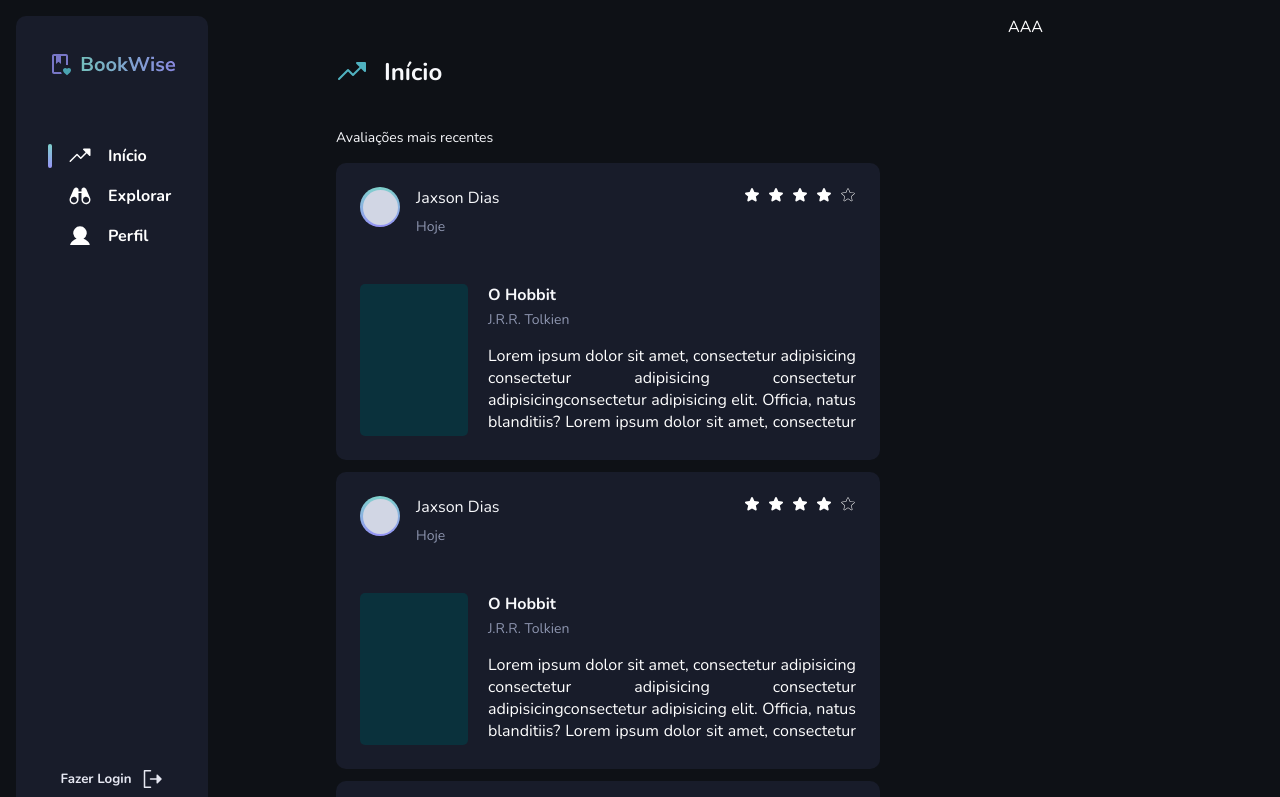
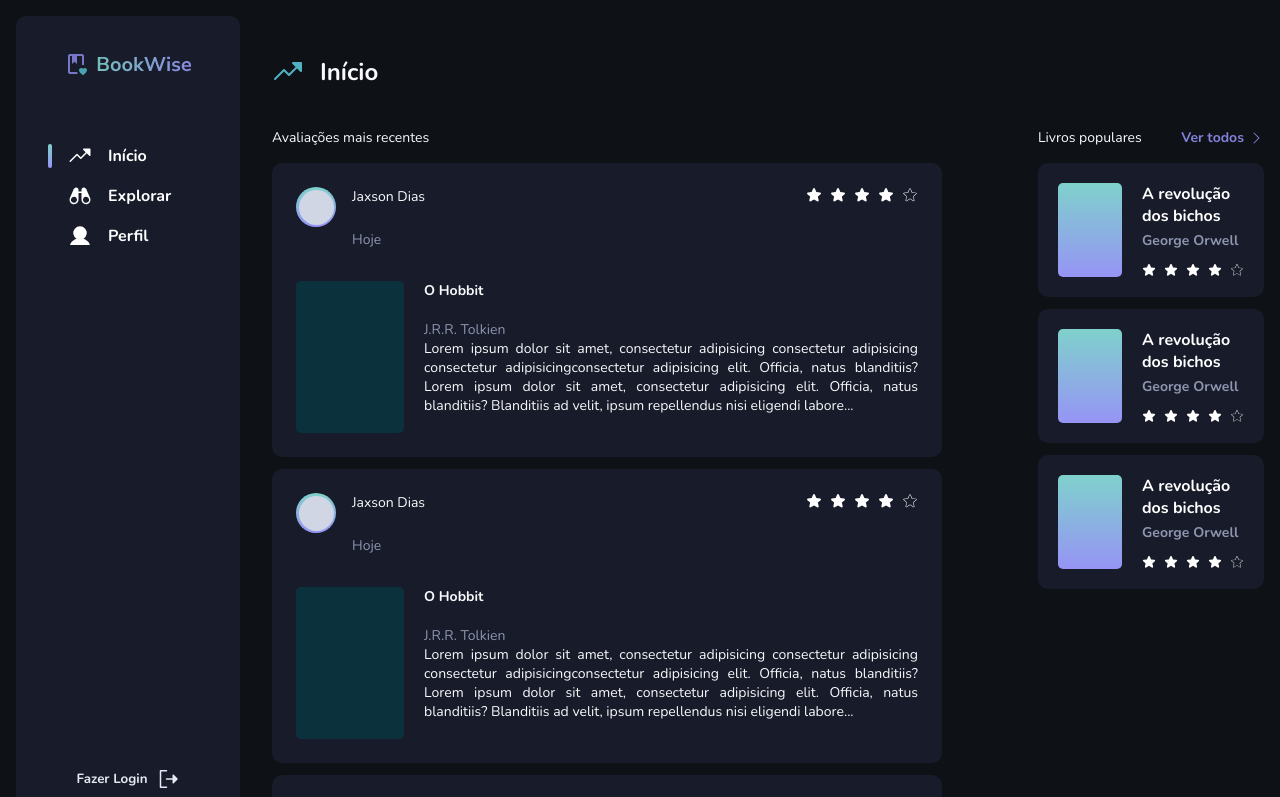
Before and after one commit to Pedro-AugusCoelho/book-wise, a Next.js app: page / in a window 1280 px wide. Shown: the top 797 px of the page. Built offline with nearby package versions, Linux system fonts and the light colour scheme.

Commit message:
sidebar right finish

```diff
--- a/src/components/bookContent/index.tsx
+++ b/src/components/cardBook/index.tsx
@@ -1,7 +1,7 @@
-import * as S from '@/styles/components/bookContent'
+import * as S from '@/styles/components/cardBook'
 import { Star } from '@phosphor-icons/react'
 
-export default function BookContent() {
+export default function CardBook() {
   const wordResume =
     'Lorem ipsum dolor sit amet, consectetur adipisicing consectetur adipisicing consectetur adipisicingconsectetur adipisicing elit. Officia, natus blanditiis? Lorem ipsum dolor sit amet, consectetur adipisicing elit. Officia, natus blanditiis? Blanditiis ad velit, ipsum repellendus nisi eligendi labore est deleniti expedita harum asperiores, tempore pariatur adipisci aperiam minus ipsa.'
 
--- /dev/null
+++ b/src/components/cardBookSimple/index.tsx
@@ -0,0 +1,29 @@
+import * as S from '@/styles/components/cardBookSimple'
+import { Star } from '@phosphor-icons/react'
+
+export default function CardBookSimple() {
+  return (
+    <>
+      <S.Content>
+        <S.BookContainer></S.BookContainer>
+
+        <S.InfoContainer>
+          <S.Header>
+            <span>A revolução dos bichos</span>
+            <span>George Orwell</span>
+          </S.Header>
+
+          <S.Footer>
+            <S.RatingContainer>
+              <Star size={14} weight="fill" />
+              <Star size={14} weight="fill" />
+              <Star size={14} weight="fill" />
+              <Star size={14} weight="fill" />
+              <Star size={14} weight="thin" />
+            </S.RatingContainer>
+          </S.Footer>
+        </S.InfoContainer>
+      </S.Content>
+    </>
+  )
+}
--- a/src/pages/index.tsx
+++ b/src/pages/index.tsx
@@ -2,8 +2,9 @@ import * as S from '@/styles/pages/home'
 
 import SidebarLogin from '@/components/sidebarLogin'
 
-import { TrendUp } from '@phosphor-icons/react'
-import BookContent from '@/components/bookContent'
+import { CaretRight, TrendUp } from '@phosphor-icons/react'
+import CardBook from '@/components/cardBook'
+import CardBookSimple from '@/components/cardBookSimple'
 
 export default function Home() {
   const numbers = [1, 2, 3]
@@ -22,17 +23,34 @@ export default function Home() {
           </S.HeaderContent>
 
           <S.Body>
-            <span>Avaliações mais recentes</span>
+            <S.BodyLeft>
+              <p>Avaliações mais recentes</p>
 
-            <S.listBooks>
-              {numbers.map((item) => (
-                <BookContent key={item} />
-              ))}
-            </S.listBooks>
+              <S.listBooks>
+                {numbers.map((item) => (
+                  <CardBook key={item} />
+                ))}
+              </S.listBooks>
+            </S.BodyLeft>
+
+            <S.BodyRight>
+              <S.CallTitle>
+                <p>Livros populares</p>
+
+                <a href="">
+                  <span>Ver todos</span>
+                  <CaretRight size={16} />
+                </a>
+              </S.CallTitle>
+
+              <S.listBooks>
+                {numbers.map((item) => (
+                  <CardBookSimple key={item} />
+                ))}
+              </S.listBooks>
+            </S.BodyRight>
           </S.Body>
         </S.Content>
-
-        <S.SidebarRight>AAA</S.SidebarRight>
       </S.HomeContainer>
     </>
   )
--- /dev/null
+++ b/src/styles/components/cardBookSimple.ts
@@ -0,0 +1,52 @@
+import { styled } from '../../../stitches.config'
+
+export const Content = styled('div', {
+  width: '100%',
+  padding: '$5',
+  background: '$gray-700',
+  borderRadius: '$md',
+
+  display: 'flex',
+  gap: '$5',
+})
+
+export const BookContainer = styled('div', {
+  width: '64px',
+  height: '94px',
+  borderRadius: '$sm',
+  background: '$gradient-vertical',
+})
+
+export const InfoContainer = styled('div', {
+  flex: 1,
+  display: 'flex',
+  flexDirection: 'column',
+
+  justifyContent: 'space-between',
+})
+
+export const Header = styled('div', {
+  display: 'flex',
+  flexDirection: 'column',
+  gap: '$1',
+
+  span: {
+    fontWeight: '$bold',
+  },
+
+  'span:last-child': {
+    fontSize: '$sm',
+    color: '$gray-400',
+  },
+})
+
+export const Footer = styled('div', {
+  //
+})
+
+export const RatingContainer = styled('div', {
+  display: 'flex',
+  justifyContent: 'flex-start',
+  alignItems: 'flex-start',
+  gap: '$2',
+})
--- a/src/styles/pages/home.ts
+++ b/src/styles/pages/home.ts
@@ -3,8 +3,7 @@ import { styled } from '../../../stitches.config'
 export const HomeContainer = styled('div', {
   display: 'grid',
   maxWidth: '100vw',
-  gridTemplateColumns: '1fr 4fr 2fr',
-  gap: '6rem',
+  gridTemplateColumns: '1fr 4fr',
 })
 
 export const SidebarLeft = styled('div', {
@@ -15,11 +14,9 @@ export const SidebarLeft = styled('div', {
 export const Content = styled('div', {
   flex: 1,
   padding: '$4',
-})
 
-export const SidebarRight = styled('div', {
-  flex: '30%',
-  padding: '$4',
+  display: 'flex',
+  flexDirection: 'column',
 })
 
 export const HeaderContent = styled('div', {
@@ -40,14 +37,46 @@ export const HeaderContent = styled('div', {
 })
 
 export const Body = styled('div', {
-  width: '100%',
   display: 'flex',
-  flexDirection: 'column',
+  flexDirection: 'row',
+  gap: '6rem',
+})
 
-  span: {
+export const BodyLeft = styled('div', {
+  flex: 3,
+
+  p: {
     color: '$gray-100',
     fontSize: '$sm',
     marginBottom: '$4',
+  },
+})
+
+export const BodyRight = styled('div', {
+  flex: 1,
+})
+
+export const CallTitle = styled('div', {
+  display: 'flex',
+  flexDirection: 'row',
+  alignItems: 'center',
+  justifyContent: 'space-between',
+  marginBottom: '$4',
+
+  p: {
+    color: '$gray-100',
+    fontSize: '$sm',
+  },
+
+  a: {
+    fontWeight: '$bold',
+    fontSize: '$sm',
+    color: '$purple-100',
+    textDecoration: 'none',
+
+    display: 'flex',
+    alignItems: 'center',
+    gap: '$1',
   },
 })
 
```
Also changed, not shown: src/styles/components/cardBook.ts (renamed from src/styles/components/bookContent.ts).
